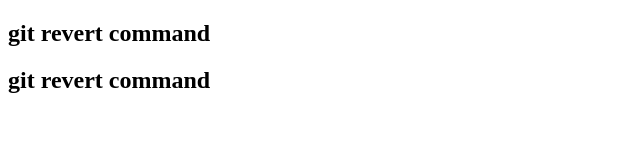
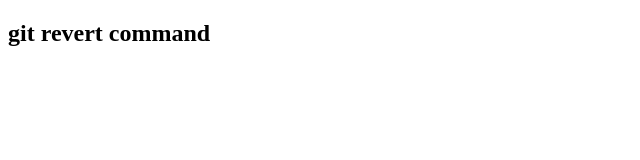
Before and after one commit to pawank39230-boop/git-revert, a plain HTML site: page index.html in a window 1280 px wide. Shown: the whole page, without its empty margins (0-640 px from the left). Drawn offline with Linux system fonts and the light colour scheme.

Commit message:
Revert "second"
This reverts commit 9039fd7ccbcdffb75591f17271073822fa7f8842.

```diff
--- a/index.html
+++ b/index.html
@@ -7,6 +7,5 @@
 </head>
 <body>
     <h2>git revert command</h2>
-    <h2>git revert command</h2>
 </body>
 </html>
```
